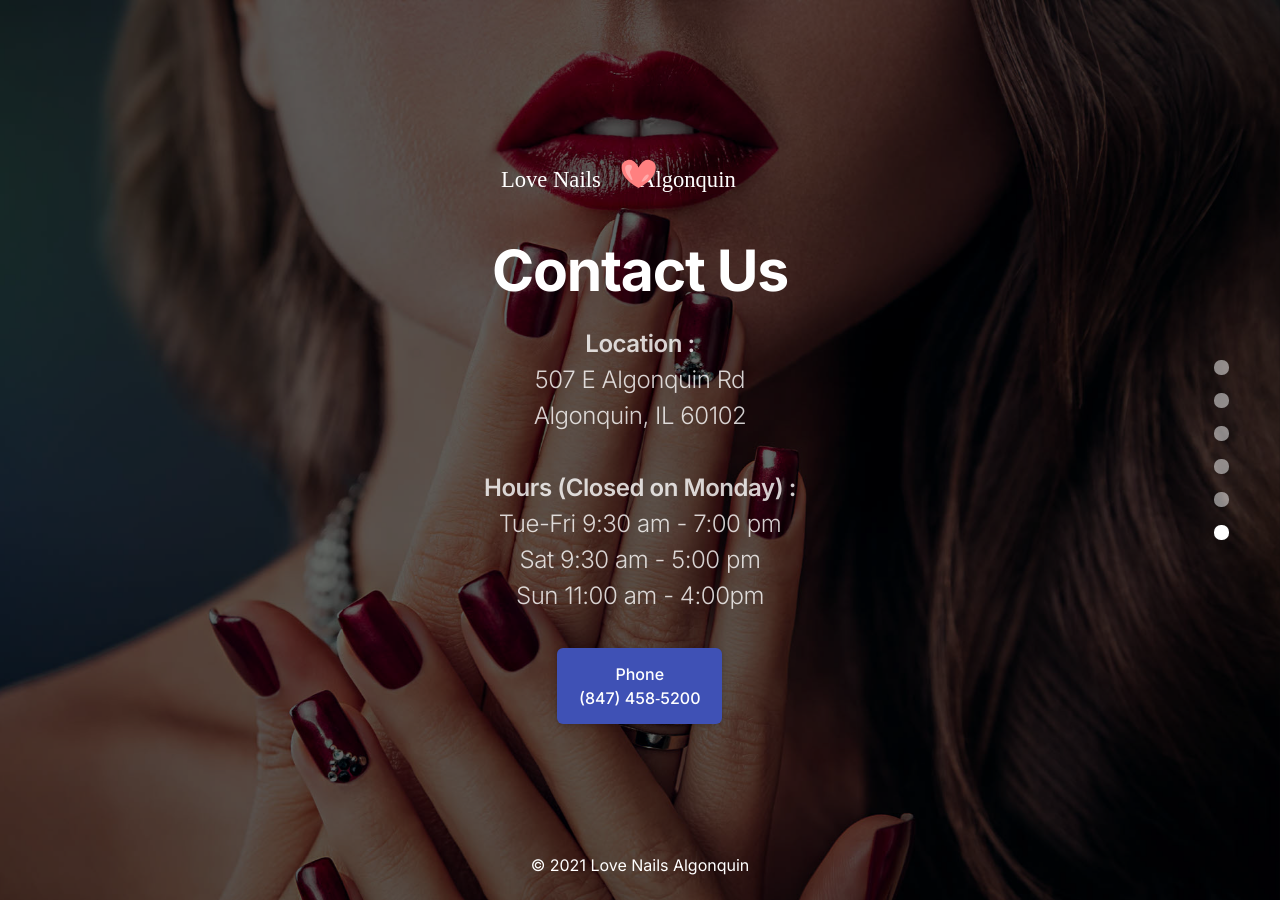
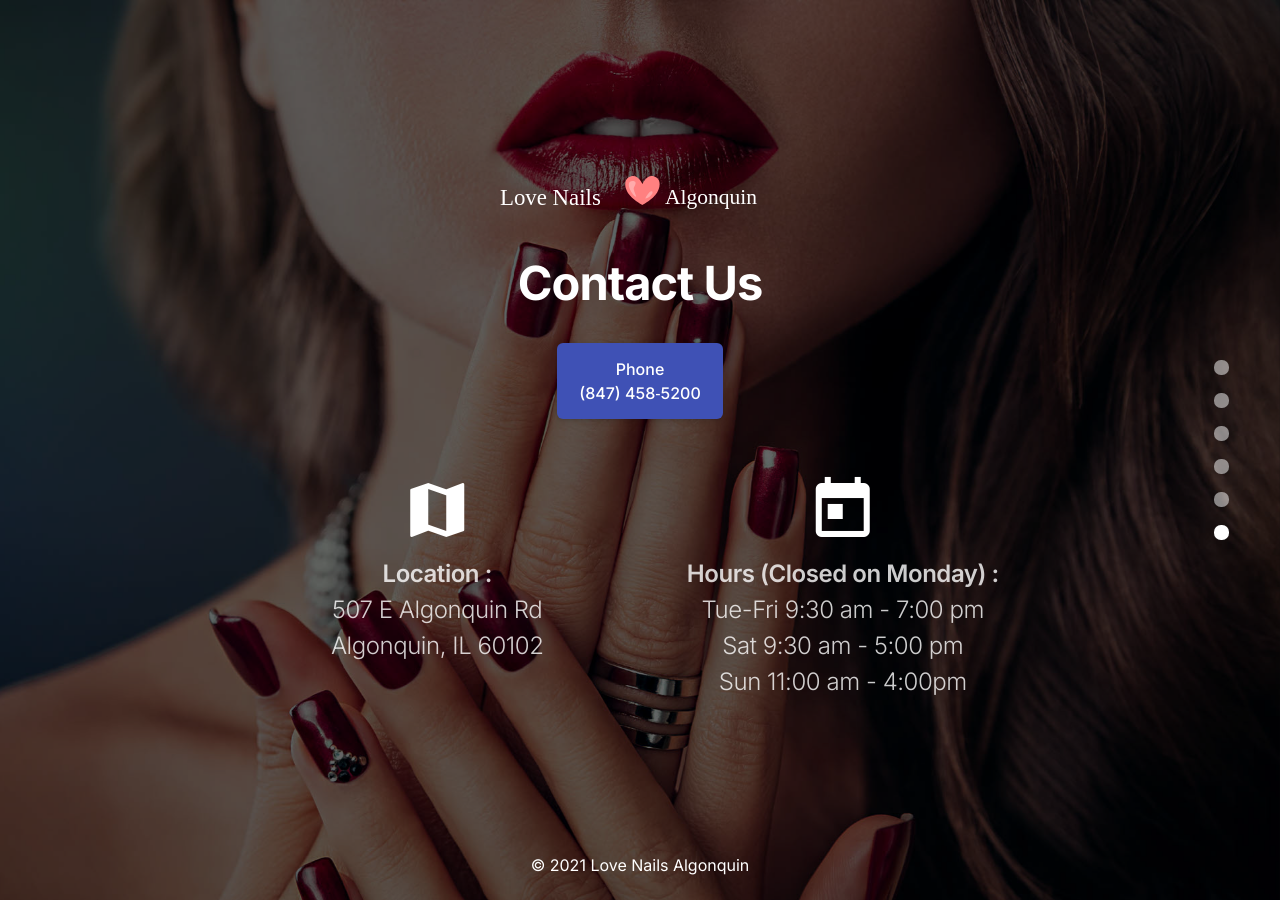
Before and after one commit to love-nails/love-nails.github.io, a Jekyll site: the page built from index.html, in a window 1280 px wide and 900 px high, scrolled down 4500 px. Built offline with Jekyll 4.4.1, drawn with Linux system fonts in a browser that asks for light colours.

Commit message:
fix svg, added map

```diff
--- a/index.html
+++ b/index.html
@@ -43,7 +43,7 @@
     <div class="container">
       <div class="wrap">
         <div class="fix-7-12">
-          <h1 class="smaller margin-bottom-2 ae-1">Nails</h1>
+          <h2 class="smaller margin-bottom-2 ae-1">Nails</h2>
           <p class="large ae-2"><span class="opacity-8">Love Nails provides you a VIP card. One punch for
               every $15 you spend. You will get FREE $15 off services on the 10 punch.</span></p>
           <p></p>
@@ -148,8 +148,10 @@
       <div class="wrap">
 
         <div class="fix-7-12">
-          <h1 class="smaller margin-bottom-2 ae-1">Manicure</h1>
-          <p class="large ae-2"><span class="opacity-8">
+          <h2 class="smaller margin-bottom-2 ae-1">Manicure</h2>
+          <p class="large light ae-3"><span class="opacity-8">
+              <div class="fix-7-12">
+                <div class="ae-5">
                   <ul>
                     <li>Standard ($20)</li>
                     <li>---</li>
@@ -159,11 +161,14 @@
                     <li>---</li>
                     <li><strong>No Chip Manicure ($35)</strong>
                       <ul>
-                    <li>Includes Standard Manicure. &nbsp;No-Chip Manicure is a perfect idea for people who demand long
+                        <li>Includes Standard Manicure. &nbsp;No-Chip Manicure is a perfect idea for people who demand
+                          long
                           lasting nail color. &nbsp;Dries instantly, no odor, and no dust.</li>
                       </ul>
                     </li>
                   </ul>
+                </div>
+              </div>
             </span>
           </p>
         </div>
@@ -181,8 +186,10 @@
       <div class="wrap">
 
         <div class="fix-7-12">
-          <h1 class="smaller margin-bottom-2 ae-1">Pedicure</h1>
+          <h2 class="smaller margin-bottom-2 ae-1">Pedicure</h2>
           <p class="large ae-2"><span class="opacity-8">
+              <div class="fix-6-12">
+                <div class="ae-5">
                   <ul>
                     <li>Standard Spa ($30)</li>
                     <li>---</li>
@@ -204,6 +211,8 @@
                       </ul>
                     </li>
                   </ul>
+                </div>
+              </div>
             </span></p>
         </div>
 
@@ -218,10 +227,11 @@
   <div class="content">
     <div class="container">
       <div class="wrap">
-
         <div class="fix-7-12">
-          <h1 class="smaller margin-bottom-2 ae-1">Extra Services</h1>
+          <h2 class="smaller margin-bottom-2 ae-1">Extra Services</h2>
           <p class="large ae-2"><span class="opacity-8">
+              <div class="fix-6-12">
+                <div class="ae-5">
                   <ul>
                     <li>Nail repair ($5 & up)</li>
                     <li>---</li>
@@ -243,7 +253,10 @@
                     <li>---</li>
                     <li>Feet color change with French ($20)</li>
                   </ul>
-            </span></p>
+                </div>
+              </div>
+            </span>
+          </p>
         </div>
 
       </div>
@@ -264,21 +277,42 @@
             <img class="hideForPhone" alt="Love Nails Algonquin" src="assets/svg/logo-main.svg" />
           </div>
         </div>
+
         <div class="fix-8-12">
-          <h1 class="margin-bottom-2 ae-2">Contact Us</h1>
+          <h2 class="margin-bottom-2 ae-2">Contact Us</h2>
+          <p class="ae-4">
+            <a class="button indigo rounded cropBottom ae-4 fromCenter margin-top-1"
+              href="tel:847-458-5200">Phone<br />(847)&nbsp;458&#8209;5200</a>
+          </p>
+          <div class="fix-10-12 margin-top-4">
+            <ul class="flex flex-49 later equal">
+              <li class="col-6-12">
+                <div class="fix-5-12">
+                  <div class="ae-5">
+                    <a href="https://www.google.com/maps/place/507+E+Algonquin+Rd,+Algonquin,+IL+60102/@42.1632441,-88.2836765,17z/data=!4m5!3m4!1s0x880f0c35745e8985:0xf9e6d8ddd68d1632!8m2!3d42.1632665!4d-88.2831079"
+                      title="Directions">
+                      <i class="material-icons fromCenter">map</i>
                       <p class="larger light ae-3"><span class="opacity-8">
                           <strong>Location :</strong><br>
                           507 E Algonquin Rd<br>
                           Algonquin, IL 60102
-            <br> <br>
+                    </a>
+                  </div>
+                </div>
+              </li>
+              <li class="col-6-12">
+                <div class="fix-5-12 ae-4">
+                  <div class="ae-6">
+                    <i class="material-icons fromCenter">today</i>
+                    <p class="larger light ae-3"><span class="opacity-8">
                         <strong>Hours (Closed on Monday) :</strong><br>
                         Tue-Fri 9:30 am - 7:00 pm<br>
                         Sat 9:30 am - 5:00 pm<br>
                         Sun 11:00 am - 4:00pm</span></p>
-          <p class="ae-4">
-            <a class="button indigo rounded cropBottom ae-4 fromCenter margin-top-1"
-              href="tel:847-458-5200">Phone<br />(847)&nbsp;458&#8209;5200</a>
-          </p>
+                  </div>
+              </li>
+            </ul>
+          </div>
         </div>
 
       </div>
```
Also changed, not shown: assets/svg/MP-logoTM_H_lock-RGB_color-white.svg (deleted), assets/svg/MP-logoTM_H_lock-RGB_white.svg (deleted), assets/svg/logo-main.svg, assets/walkthrough.jpg (deleted), assets/walkthrough.webp (deleted), 4 other files. Lines whose indentation alone changed are shown as unchanged.
